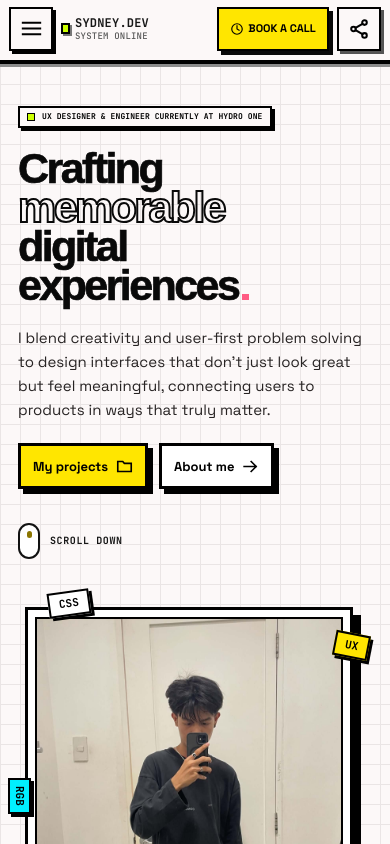
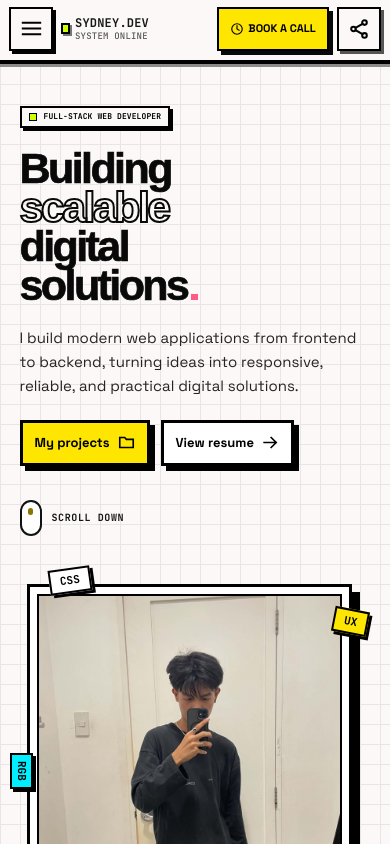
Before and after one commit to Syddevv/Portfolio-V2, a React (Vite) app in the folder my-portfolio/: page / in a window 390 px wide. Shown: the top 844 px of the page. Built offline with nearby package versions, Linux system fonts and the light colour scheme.

Commit message:
Enhance layout consistency by implementing .page-container for major sections; adjust padding and grid properties for improved responsiveness in About and Explore components.

```diff
--- a/my-portfolio/src/components/About.css
+++ b/my-portfolio/src/components/About.css
@@ -41,10 +41,7 @@
 }
 
 .about-inner {
-  width: 100%;
-  max-width: 1700px;
-  margin-inline: auto;
-  padding: clamp(54px, 5vw, 90px) clamp(26px, 4.2vw, 84px) clamp(80px, 8vw, 150px);
+  padding-block: clamp(54px, 5vw, 90px) clamp(80px, 8vw, 150px);
 }
 .about-kicker {
   margin: 0 0 clamp(20px, 1.5vw, 30px);
@@ -67,6 +64,7 @@
   display: grid;
   grid-template-columns: repeat(3, minmax(0, 1fr));
   gap: clamp(18px, 1.5vw, 28px);
+  padding-inline-end: 9px;
 }
 .about-card {
   display: flex;
@@ -141,7 +139,7 @@
   .about-section { scroll-margin-top: 64px; }
 }
 @media (max-width: 650px) {
-  .about-inner { padding: 60px clamp(20px, 5vw, 32px) 96px; }
+  .about-inner { padding-block: 60px 96px; }
   .about-heading { font-size: clamp(47px, 9vw, 68px); line-height: .94; margin-bottom: 42px; }
   .about-grid { grid-template-columns: 1fr; gap: 22px; }
   .about-card, .about-card:last-child { grid-column: auto; min-height: 365px; }
--- a/my-portfolio/src/components/About.tsx
+++ b/my-portfolio/src/components/About.tsx
@@ -54,7 +54,7 @@ export function About() {
         </div>
       </div>
 
-      <div className="about-inner">
+      <div className="about-inner page-container">
         <p className="about-kicker">01 / WHAT I DO</p>
         <h2 className="about-heading" id="about-title">
           <span>I build things that</span>
--- a/my-portfolio/src/components/Explore.css
+++ b/my-portfolio/src/components/Explore.css
@@ -1,14 +1,11 @@
 .explore-hero {
   position: relative;
   display: grid;
-  grid-template-columns: minmax(0, 1.2fr) minmax(0, .8fr);
+  grid-template-columns: minmax(0, 1.14fr) minmax(0, .86fr);
   align-items: center;
-  gap: clamp(28px, 3vw, 70px);
-  width: 100%;
-  max-width: 1700px;
+  gap: clamp(24px, 2.2vw, 42px);
   min-height: calc(100svh - 54px);
-  margin-inline: auto;
-  padding: clamp(34px, 4vw, 76px) clamp(24px, 3.2vw, 72px) clamp(42px, 4vw, 76px);
+  padding-block: clamp(34px, 4vw, 76px) clamp(42px, 4vw, 76px);
 }
 
 .explore-copy { min-width: 0; position: relative; z-index: 1; }
@@ -49,7 +46,7 @@
 .hero-headline-period { display: inline-block; width: .17em; height: .17em; margin-left: .09em; background: #ff5b83; }
 
 .hero-description {
-  max-width: 48rem;
+  max-width: 52rem;
   margin: clamp(23px, 2.4vw, 46px) 0 0;
   color: #272323;
   font-size: clamp(15px, 1vw, 19px);
@@ -73,7 +70,8 @@
   white-space: nowrap;
   transition: translate .15s, box-shadow .15s;
 }
-.hero-button:hover { translate: 2px 2px; box-shadow: 3px 3px 0 #000; }
+.hero-button:not(:disabled):hover { translate: 2px 2px; box-shadow: 3px 3px 0 #000; }
+.hero-button:disabled { cursor: not-allowed; }
 .hero-button:focus-visible { outline: 3px solid #00f0ff; outline-offset: 5px; }
 .hero-button svg { width: clamp(18px, 1.2vw, 23px); height: clamp(18px, 1.2vw, 23px); stroke-width: 2.3; }
 .hero-button-primary { background: #ffe600; }
@@ -83,8 +81,8 @@
 .hero-scroll-mouse { display: flex; justify-content: center; width: 22px; height: 36px; padding-top: 6px; border: 2px solid #111; border-radius: 12px; background: #fff; }
 .hero-scroll-mouse > span { width: 5px; height: 7px; border-radius: 3px; background: #8b7500; }
 
-.hero-visual { position: relative; width: min(100%, 540px); justify-self: center; margin: 22px 14px 18px 4px; }
-.portrait-frame { width: 100%; aspect-ratio: .83; padding: clamp(7px, .75vw, 13px); border: 3px solid #000; background: #fff; box-shadow: clamp(8px, .75vw, 14px) clamp(8px, .75vw, 14px) 0 #000; }
+.hero-visual { --portrait-shadow: clamp(8px, .75vw, 14px); position: relative; width: min(calc(100% - var(--portrait-shadow)), clamp(270px, 29.7vw, 570px)); justify-self: end; margin: 22px var(--portrait-shadow) 18px 0; }
+.portrait-frame { width: 100%; aspect-ratio: .83; padding: clamp(7px, .75vw, 13px); border: 3px solid #000; background: #fff; box-shadow: var(--portrait-shadow) var(--portrait-shadow) 0 #000; }
 .portrait-inner { display: flex; flex-direction: column; width: 100%; height: 100%; border: 2px solid #000; background: #e8e4d9; overflow: hidden; }
 .portrait-inner img { display: block; width: 100%; min-height: 0; flex: 1; object-fit: cover; object-position: center 27%; }
 .portrait-caption { display: flex; align-items: center; justify-content: space-between; gap: 8px; min-height: clamp(24px, 2vw, 34px); padding: 0 8px; background: #111; color: #fff; font: 700 clamp(8px, .57vw, 11px)/1 var(--font-mono); white-space: nowrap; }
@@ -101,20 +99,20 @@
 .app-shell--dark .hero-description, .app-shell--dark .hero-scroll { color: #fcf8f8; }
 
 @media (min-width: 1000px) {
-  .explore-hero { grid-template-columns: minmax(0, 1fr) clamp(250px, 25vw, 480px); min-height: calc(100svh - clamp(57px, calc(32px + 2.4vw), 78px)); }
+  .explore-hero { min-height: calc(100svh - clamp(57px, calc(32px + 2.4vw), 78px)); }
 }
 @media (max-width: 850px) {
-  .explore-hero { min-height: calc(100svh - 64px); padding-inline: clamp(24px, 4vw, 42px); }
+  .explore-hero { min-height: calc(100svh - 64px); }
 }
 @media (max-width: 700px) {
-  .explore-hero { display: flex; flex-direction: column; align-items: stretch; gap: 58px; padding: 40px clamp(20px, 5vw, 34px) 68px; }
+  .explore-hero { display: flex; flex-direction: column; align-items: stretch; gap: 58px; padding-block: 40px 68px; }
   .hero-headline { font-size: clamp(48px, 9vw, 70px); }
   .hero-description { max-width: 36rem; }
   .hero-visual { width: min(calc(100% - 26px), 440px); align-self: center; margin: 0 12px 0 0; }
   .portrait-frame { aspect-ratio: .9; }
 }
 @media (max-width: 420px) {
-  .explore-hero { gap: 48px; padding-inline: 18px; }
+  .explore-hero { gap: 48px; }
   .hero-eyebrow { font-size: 8px; }
   .hero-headline { font-size: clamp(43px, 11vw, 49px); }
   .hero-headline-period { width: .15em; height: .15em; }
--- a/my-portfolio/src/components/Explore.tsx
+++ b/my-portfolio/src/components/Explore.tsx
@@ -4,24 +4,24 @@ import './Explore.css'
 
 export function Explore() {
   return (
-    <section className="explore-hero" id="explore" aria-labelledby="explore-title">
+    <section className="explore-hero page-container" id="explore" aria-labelledby="explore-title">
       <div className="explore-copy">
-        <p className="hero-eyebrow"><span className="hero-eyebrow-light" />UX DESIGNER &amp; ENGINEER CURRENTLY AT HYDRO ONE</p>
+        <p className="hero-eyebrow"><span className="hero-eyebrow-light" />FULL-STACK WEB DEVELOPER</p>
 
-        <h1 className="hero-headline" id="explore-title">
-          <span>Crafting</span>
-          <span className="hero-headline-outline">memorable</span>
+        <h1 className="hero-headline" id="explore-title" aria-label="Building scalable digital solutions.">
+          <span>Building</span>
+          <span className="hero-headline-outline">scalable</span>
           <span>digital</span>
-          <span>experiences<span className="hero-headline-period" aria-hidden="true" /></span>
+          <span>solutions<span className="hero-headline-period" aria-hidden="true" /></span>
         </h1>
 
         <p className="hero-description">
-          I blend creativity and user-first problem solving to design interfaces that don’t just look great but feel meaningful, connecting users to products in ways that truly matter.
+          I build modern web applications from frontend to backend, turning ideas into responsive, reliable, and practical digital solutions.
         </p>
 
         <div className="hero-actions">
-          <a className="hero-button hero-button-primary" href="#projects">My projects <Icon name="folder" /></a>
-          <a className="hero-button hero-button-secondary" href="#about">About me <Icon name="arrow-right" /></a>
+          <button className="hero-button hero-button-primary" type="button" disabled title="Projects section is coming soon">My projects <Icon name="folder" /></button>
+          <button className="hero-button hero-button-secondary" type="button" disabled title="Resume is not available yet">View resume <Icon name="arrow-right" /></button>
         </div>
 
         <a className="hero-scroll" href="#about" aria-label="Scroll to About section">
--- a/my-portfolio/src/index.css
+++ b/my-portfolio/src/index.css
@@ -20,6 +20,7 @@ button { cursor: pointer; }
 a { color: inherit; text-decoration: none; }
 
 .app-shell { display: flex; min-height: 100vh; background: #fcf8f8; }
+.page-container { width: 100%; max-width: 1700px; margin-inline: auto; padding-inline: clamp(24px, 4%, 80px); }
 .sidebar { position: sticky; top: 0; align-self: flex-start; width: 230px; min-width: 230px; height: 100svh; display: flex; flex-direction: column; justify-content: space-between; padding: 8px 16px 4px 3px; color: #fcf8f8; background: #2e2e2e; border-right: 6px solid #070707; box-shadow: inset -2px 0 #696969; z-index: 10; }
 .sidebar-main { min-width: 0; }
 .brand-card { position: relative; height: 56px; display: flex; align-items: center; gap: 7px; padding: 5px 6px; background: #1c1c1c; border: 2px solid #b7b39f; box-shadow: 3px 3px 0 #090909; white-space: nowrap; }
@@ -188,6 +189,9 @@ a { color: inherit; text-decoration: none; }
 @media (max-width: 380px) {
   .topbar-actions > .topbar-icon-button { display: none; }
 }
+@media (max-width: 650px) {
+  .page-container { padding-inline: clamp(18px, 5vw, 24px); }
+}
 @media (prefers-reduced-motion: reduce) {
   html { scroll-behavior: auto; }
 }
```
Also changed, not shown: 1 other file (tests, documents, lock files or other folders).
